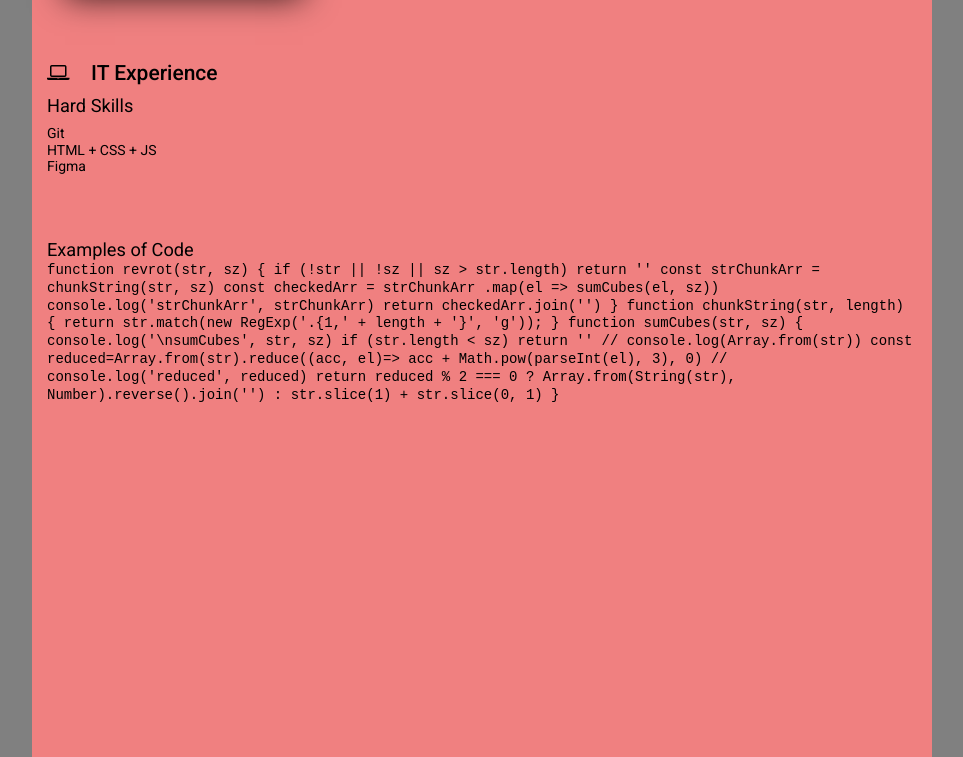
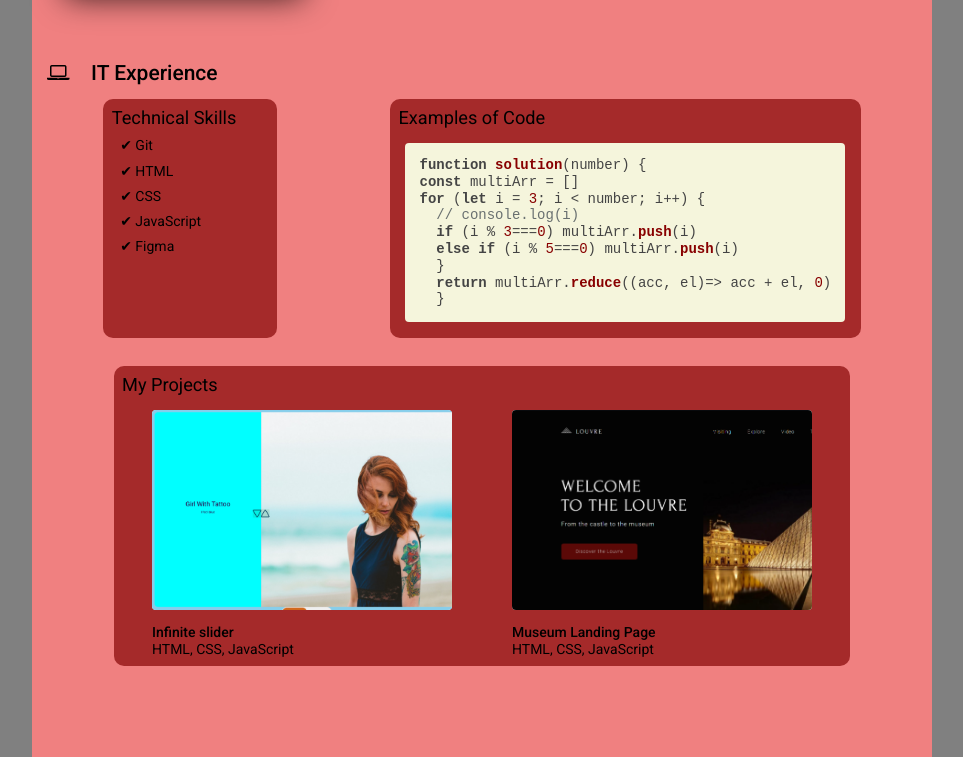
Before and after one commit to Taneros/rsschool-cv, a plain HTML site: page index.html in a window 1280 px wide. Shown: the part 523-1280 px from the top of the page, without its empty margins (158-1121 px from the left). Drawn offline with nearby package versions, Linux system fonts and the light colour scheme.

Commit message:
fix: adaptive sections

```diff
--- a/assets/css/style.css
+++ b/assets/css/style.css
@@ -63,7 +63,7 @@ letter-spacing: 0.1rem;
 }
 .menu__list {
   display: flex;
-  gap: 10px;
+  gap: 2em;;
   list-style-type: none;
 
 }
@@ -148,6 +148,7 @@ section {
   margin-bottom: 0.6rem;
   background-color: lawngreen;
   padding: 10px 0;
+  border-radius: 10px;
   box-shadow: 12px 14px 32px -6px rgba(0,0,0,0.81);
 -webkit-box-shadow: 12px 14px 32px -6px rgba(0,0,0,0.81);
 -moz-box-shadow: 12px 14px 32px -6px rgba(0,0,0,0.81);
@@ -227,14 +228,156 @@ h3 {
 
 
 /* -----IT Experience----- */
+
+
 .main__it-experience {
 
 }
-.main__it-experience .section-container > * + * {
-    margin-top: 0.6rem;
+.main__it-experience h2 {
+  margin-bottom: 0.6em;
 }
+
 .section-container {
+
 }
+
+.it-experience > * + * {
+    /* margin-top: 2rem; */
+}
+
+.it-experience {
+  display: flex;
+  flex-wrap: wrap;
+  justify-content: space-around;
+  align-items: stretch;
+}
+
+
+.it-experience__tech-skills > * + * {
+margin-top: 0.6rem;
+}
+
+.it-experience__tech-skills {
+  min-width: 20%;
+  background-color: brown;
+  padding: 0.6em;
+  border-radius: 10px;
+
+}
+
+.it-experience__tech-skills ul {
+  margin: 0.6em;
+}
+
+.it-experience__tech-skills ul > * + * {
+  margin-top: 0.6em;
+
+}
+
+.it-experience__code-example > * + * {
+  margin-top: 1rem;
+}
+
+.it-experience__code-example {
+  width: auto;
+  background-color: brown;
+  padding: 0.6em;
+  border-radius: 10px;
+}
+
+.it-experience__code-example .code {
+  /* display: block; */
+  /* margin: 0 auto; */
+  margin: 0.5em;
+  background-color: beige;
+  /* padding: .5em; */
+}
+
+code, pre, pre code {
+  white-space: pre-wrap;
+  word-break: break-all;
+  border-radius: 4px;
+}
+
+.it-experience__my-projects {
+  margin-top: 2em;
+}
+
+/* - my projects - */
+
+.my-projects {
+  background-color: brown;
+  max-width: 100%;
+  border-radius: 10px;
+  padding: 0.6em;
+}
+
+h4 {
+  margin-top: 1em;
+  font-weight: 500;
+}
+
+.it-experience__my-projects .projects > * + * {
+margin-top: 1rem;
+}
+
+
+.it-experience__my-projects .projects {
+  display: flex;
+  flex-wrap: wrap;
+  justify-content: space-around;
+  align-items: baseline;
+  min-width: 720px;
+}
+
+/* - slider - */
+
+.it-experience__my-projects .slider {
+  width: 300px;
+}
+
+.it-experience__my-projects .slider-image {
+  max-width: 100%;
+  background-color: azure;
+  background-size: cover;
+}
+
+.slider-image {
+  border-radius: 4px;
+  overflow: hidden;
+}
+
+.slider-image img {
+  /* width: 100%; */
+  height: 200px;
+  background-size: contain;
+}
+
+/* -museum- */
+.it-experience__my-projects .museum {
+  width: 300px;
+  /* max-height: 150px; */
+}
+
+.it-experience__my-projects .museum-image {
+  max-width: 100%;
+  background-color: azure;
+  background-size: cover;
+}
+
+.museum-image {
+  border-radius: 4px;
+  overflow: hidden;
+}
+
+.museum-image img {
+  /* min-height: 200px; */
+  /* width: 130%; */
+  height: 200px;
+  background-size: contain;
+}
+
+
 
 /* ------@media-------- */
 
@@ -256,7 +399,6 @@ h3 {
     /* margin: 0 0 0 calc(55%); */
     top: 70px;
     right: 5vw;
-
   }
 
   .menu__list {
@@ -280,6 +422,24 @@ h3 {
     align-items: center;
   }
 
+  /* ------@m it-experience */
+
+.it-experience > * + * {
+  margin-top: 1rem;
+}
+
+  /* ---------@m my projects ------- */
+
+  .it-experience__my-projects .projects {
+  margin-top: 1rem;
+}
+
+  .it-experience__my-projects .projects {
+  /* flex-wrap: wrap; */
+  align-content: center;
+  min-width: auto;
+}
+
 }
 
 
--- a/assets/js/index.js
+++ b/assets/js/index.js
@@ -1,3 +1,5 @@
+// hljs.highlightAll()
+
 const hamburger = document.getElementById('hamburger')
 const hamburgerI = document.getElementById('hamburger-i')
 
--- a/index.html
+++ b/index.html
@@ -14,6 +14,10 @@
     <!-- Font Awesome ver. 4 -->
     <link rel="stylesheet" href="https://cdnjs.cloudflare.com/ajax/libs/font-awesome/4.7.0/css/font-awesome.min.css">
     <script src="assets/js/index.js" defer></script>
+    <!-- Highlight JS -->
+    <link rel="stylesheet" href="//cdnjs.cloudflare.com/ajax/libs/highlight.js/9.15.9/styles/default.min.css">
+    <script src="//cdnjs.cloudflare.com/ajax/libs/highlight.js/9.15.9/highlight.min.js"></script>
+    <script>hljs.initHighlightingOnLoad();</script>
   </head>
 
   <body>
@@ -94,46 +98,59 @@
           <section class="main__it-experience">
             <div class="section-container">
               <h2><i class="fa fa-laptop"></i>IT Experience</h2>
-              <h3>Hard Skills</h3>
-              <ul>
-                <li>Git</li>
-                <li>HTML + CSS + JS</li>
-                <li>Figma</li>
-              </ul>
+              <div class="it-experience">
+                <div class="it-experience__tech-skills">
+                  <h3>Technical Skills</h3>
+                  <ul>
+                    <li>&#10004; Git</li>
+                    <li>&#10004; HTML</li>
+                    <li>&#10004; CSS</li>
+                    <li>&#10004; JavaScript</li>
+                    <li>&#10004; Figma</li>
+                  </ul>
+                </div>
+                <div class="it-experience__code-example">
+                  <h3>Examples of Code</h3>
+                  <pre>
+<code class="code language-javascript">function solution(number) {
+const multiArr = []
+for (let i = 3; i < number; i++) {
+  // console.log(i)
+  if (i % 3===0) multiArr.push(i)
+  else if (i % 5===0) multiArr.push(i)
+  }
+  return multiArr.reduce((acc, el)=> acc + el, 0)
+  }</code></pre>
+                </div>
+                <div class="it-experience__my-projects">
+                  <div class="my-projects">
+                    <h3>My Projects</h3>
+                    <div class="projects">
+                      <div class="slider">
+                        <div class="slider-image">
+                          <a href="https://rolling-scopes-school.github.io/taneros-JSFEPRESCHOOL/vertical-slider/" target="_blank">
+                            <img src="assets/img/slider.png" alt="Museum Louvre">
+                          </a>
+                        </div>
+                        <h4 class="project-title">Infinite slider</h4>
+                        <p>HTML, CSS, JavaScript</p>
+                      </div>
+                      <div class="museum">
+                        <div class="museum-image">
+                          <a href="https://rolling-scopes-school.github.io/taneros-JSFEPRESCHOOL/museum/" target="_blank">
+                            <img src="assets/img/museum.png" alt="Infinite Slider"></a>
+                        </div>
+                        <h4>Museum Landing Page</h4>
+                        <p>HTML, CSS, JavaScript</p>
+                      </div>
+                    </div>
+                  </div>
+                </div>
+              </div>
             </div>
           </section>
-          <section class="main__code-example">
+          <section class="main_">
             <div class="section-container">
-              <div class="code-example">
-                <h3>Examples of Code</h3>
-                <code class="code">
-                  function revrot(str, sz) {
-
-                  if (!str || !sz || sz > str.length) return ''
-                  const strChunkArr = chunkString(str, sz)
-                  const checkedArr = strChunkArr
-                  .map(el => sumCubes(el, sz))
-                  console.log('strChunkArr', strChunkArr)
-                  return checkedArr.join('')
-                  }
-
-
-                  function chunkString(str, length) {
-                  return str.match(new RegExp('.{1,' + length + '}', 'g'));
-                  }
-
-
-                  function sumCubes(str, sz) {
-                  console.log('\nsumCubes', str, sz)
-                  if (str.length < sz) return ''
-                    // console.log(Array.from(str))
-                    const reduced=Array.from(str).reduce((acc, el)=> acc + Math.pow(parseInt(el), 3), 0)
-                    // console.log('reduced', reduced)
-                    return reduced % 2 === 0 ? Array.from(String(str), Number).reverse().join('') : str.slice(1) + str.slice(0, 1)
-                    }
-
-                </code>
-              </div>
             </div>
           </section>
           <section class="main__previous-work">
```
Also changed, not shown: assets/img/museum.png (added), assets/img/slider.png (added).
